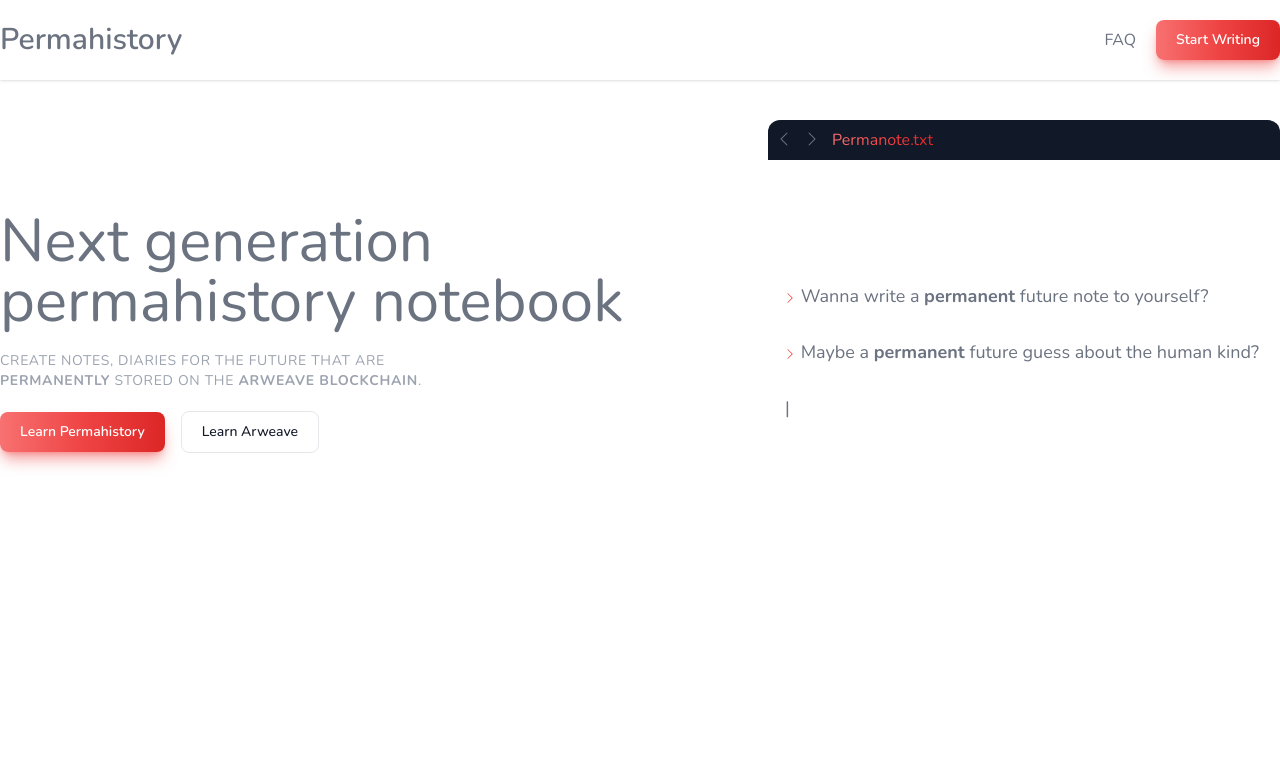
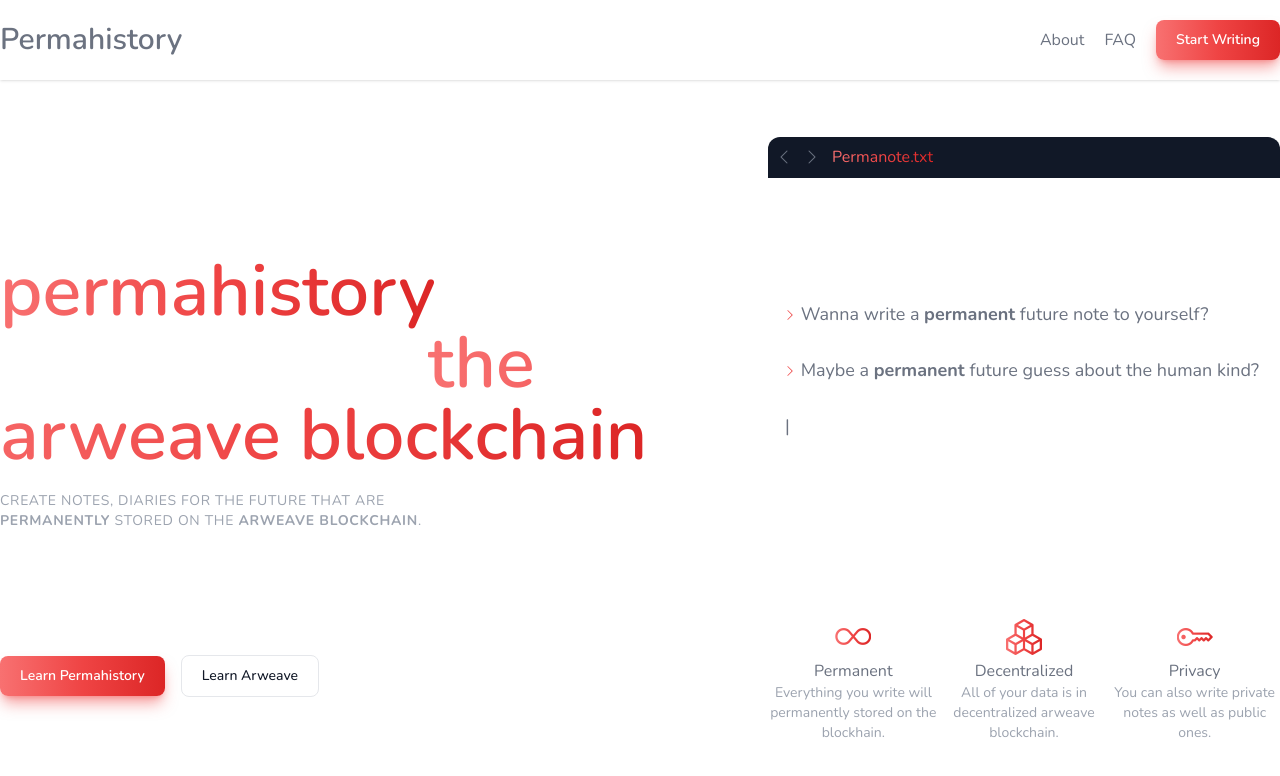
Before and after one commit to dogukanakkaya/permahistory, a Next.js app: page / in a window 1280 px wide. Shown: the top 776 px of the page. Built offline with nearby package versions, Linux system fonts and the light colour scheme.

Commit message:
feat: style home main

```diff
--- a/components/header.tsx
+++ b/components/header.tsx
@@ -11,6 +11,7 @@
                             <h1 className='text-3xl font-semibold'>Permahistory</h1>
                         </div>
                         <ul className='flex items-center'>
+                            <li><a href="#" className="nav-item">About</a></li>
                             <li><a href="#" className="nav-item">FAQ</a></li>
                             <li><button type="button" className="font-semibold text-white bg-gradient-to-r from-red-400 via-red-500 to-red-600 hover:bg-gradient-to-br focus:outline-none shadow-lg shadow-red-500/50 dark:shadow-lg dark:shadow-red-800/80 rounded-lg text-sm px-5 py-2.5 text-center">Start Writing</button></li>
                         </ul>
--- a/pages/index.tsx
+++ b/pages/index.tsx
@@ -33,28 +33,31 @@
         <link rel="icon" href="/favicon.ico" />
       </Head>
 
-      <div className='container mt-10 flex justify-between items-center'>
-        <div className="w-3/5 sm:max-w-xl xl:max-w-2xl">
+      <div className="h-[calc(100vh-theme('spacing.20'))] container flex justify-between items-center">
+        <div className="w-3/5 h-full sm:max-w-xl lg:max-w-2xl 2xl:max-w-3xl flex flex-col justify-evenly">
           <div className='mb-5'>
-            <h1 className='text-6xl font-extralight'>
-              Next generation permahistory notebook
+            <h1 className='text-6xl xl:text-7xl font-semibold text-white'>
+              Next generation <span className='text-main'>permahistory</span> notebook on <span className='text-main'>the arweave blockchain</span>
             </h1>
             <p className='text-gray-400 mt-5 uppercase text-sm tracking-wider'>
               create notes, diaries for the future that are<br />
               <strong>permanently</strong> stored on the <strong>arweave blockchain</strong>.
             </p>
           </div>
+          <div>
             <button type="button" className="font-semibold text-white bg-gradient-to-r from-red-400 via-red-500 to-red-600 hover:bg-gradient-to-br focus:outline-none shadow-lg shadow-red-500/50 dark:shadow-lg dark:shadow-red-800/80 rounded-lg text-sm px-5 py-2.5 text-center mr-4">Learn Permahistory</button>
             <a href="https://www.arweave.org/" title="Arweave" target="_blank" className="text-gray-900 bg-white hover:bg-gray-100 border border-gray-200 focus:outline-none font-medium rounded-lg text-sm px-5 py-2.5 text-center inline-flex items-center dark:focus:ring-gray-600 dark:bg-gray-800 dark:border-gray-700 dark:text-white dark:hover:bg-gray-700">
               Learn Arweave
             </a>
           </div>
-        <div className='w-2/5'>
+        </div>
+        <div className="w-2/5 h-full flex flex-col justify-evenly">
+          <div className='w-full'>
             <div className='bg-gradient-to-r bg-gray-900 rounded-tl-xl rounded-tr-xl p-2'>
               <div>
                 <i className='bi bi-chevron-left text-gray-500 mr-3'></i>
                 <i className='bi bi-chevron-right text-gray-500 mr-3'></i>
-              <span className='text-transparent bg-clip-text bg-gradient-to-r from-red-400 via-red-500 to-red-600'>Permanote.txt</span>
+                <span className='text-main'>Permanote.txt</span>
               </div>
             </div>
             <div className='flex items-center w-full text-lg p-4 whitespace-pre-line dark:bg-[#010102] h-96 rounded-bl-xl rounded-br-xl'>
@@ -65,16 +68,31 @@
                 }}
                 onInit={(typewriter) => {
                   typewriter
-                  .typeString('<i class="bi bi-chevron-right text-xs text-transparent bg-clip-text bg-gradient-to-r from-red-400 via-red-500 to-red-600"></i> Wanna write a <strong>permanent</strong> future note to yourself?\n\n')
+                    .typeString('<i class="bi bi-chevron-right text-xs text-main"></i> Wanna write a <strong>permanent</strong> future note to yourself?\n\n')
                     .pauseFor(1000)
-                  .typeString('<i class="bi bi-chevron-right text-xs text-transparent bg-clip-text bg-gradient-to-r from-red-400 via-red-500 to-red-600"></i> Maybe a <strong>permanent</strong> future guess about the human kind?\n\n')
+                    .typeString('<i class="bi bi-chevron-right text-xs text-main"></i> Maybe a <strong>permanent</strong> future guess about the human kind?\n\n')
                     .pauseFor(1000)
-                  .typeString('<i class="bi bi-chevron-right text-xs text-transparent bg-clip-text bg-gradient-to-r from-red-400 via-red-500 to-red-600"></i> Or maybe just a <strong>permanent</strong> note from the past?')
+                    .typeString('<i class="bi bi-chevron-right text-xs text-main"></i> Or maybe just a <strong>permanent</strong> note from the past?')
                     .pauseFor(1000)
                     .deleteAll()
                     .start();
                 }}
               />
+            </div>
+          </div>
+          <div className='flex justify-between flex-wrap'>
+            <div className='w-1/3'>
+              <h3 className='flex flex-col items-center'><i className='bi bi-infinity text-4xl text-main'></i> Permanent</h3>
+              <p className='text-center text-xs sm:text-sm text-gray-400'>Everything you write will permanently stored on the blockhain.</p>
+            </div>
+            <div className='w-1/3'>
+              <h3 className='flex flex-col items-center'><i className='bi bi-boxes text-4xl text-main'></i> Decentralized</h3>
+              <p className='text-center text-xs sm:text-sm text-gray-400'>All of your data is in decentralized <a href="https://www.arweave.org/" title="Arweave" target="_blank">arweave</a> blockchain.</p>
+            </div>
+            <div className='w-1/3'>
+              <h3 className='flex flex-col items-center'><i className='bi bi-key text-4xl text-main'></i> Privacy</h3>
+              <p className='text-center text-xs sm:text-sm text-gray-400'>You can also write private notes as well as public ones.</p>
+            </div>
           </div>
         </div>
       </div>
--- a/styles/globals.css
+++ b/styles/globals.css
@@ -1,4 +1,4 @@
-@import url('https://fonts.googleapis.com/css2?family=Nunito:wght@200;300;400;500;600;700&display=swap');
+@import url('https://fonts.googleapis.com/css2?family=Nunito:wght@300;400;500;600;700&display=swap');
 @import url('../node_modules/bootstrap-icons/font/bootstrap-icons.css');
 @tailwind base;
 @tailwind components;
@@ -11,3 +11,11 @@
 .nav-item{
     @apply mr-5 block items-center hover:text-gray-900 transition-colors duration-200;
 }
+
+.text-main {
+    @apply text-transparent bg-clip-text bg-gradient-to-r from-red-400 via-red-500 to-red-600;
+}
+
+.bi {
+    @apply align-middle;
+}
```
Lines whose indentation alone changed are shown as unchanged.
